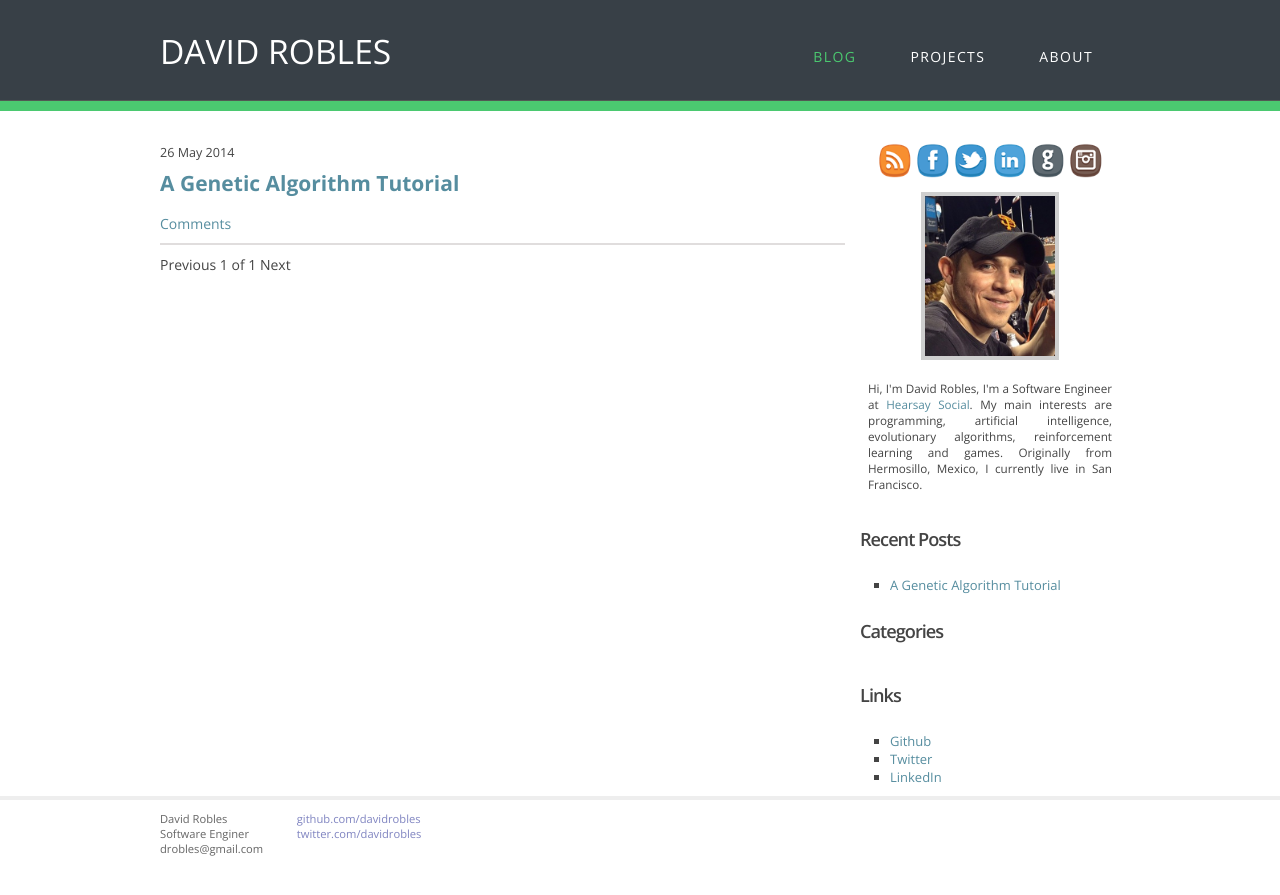
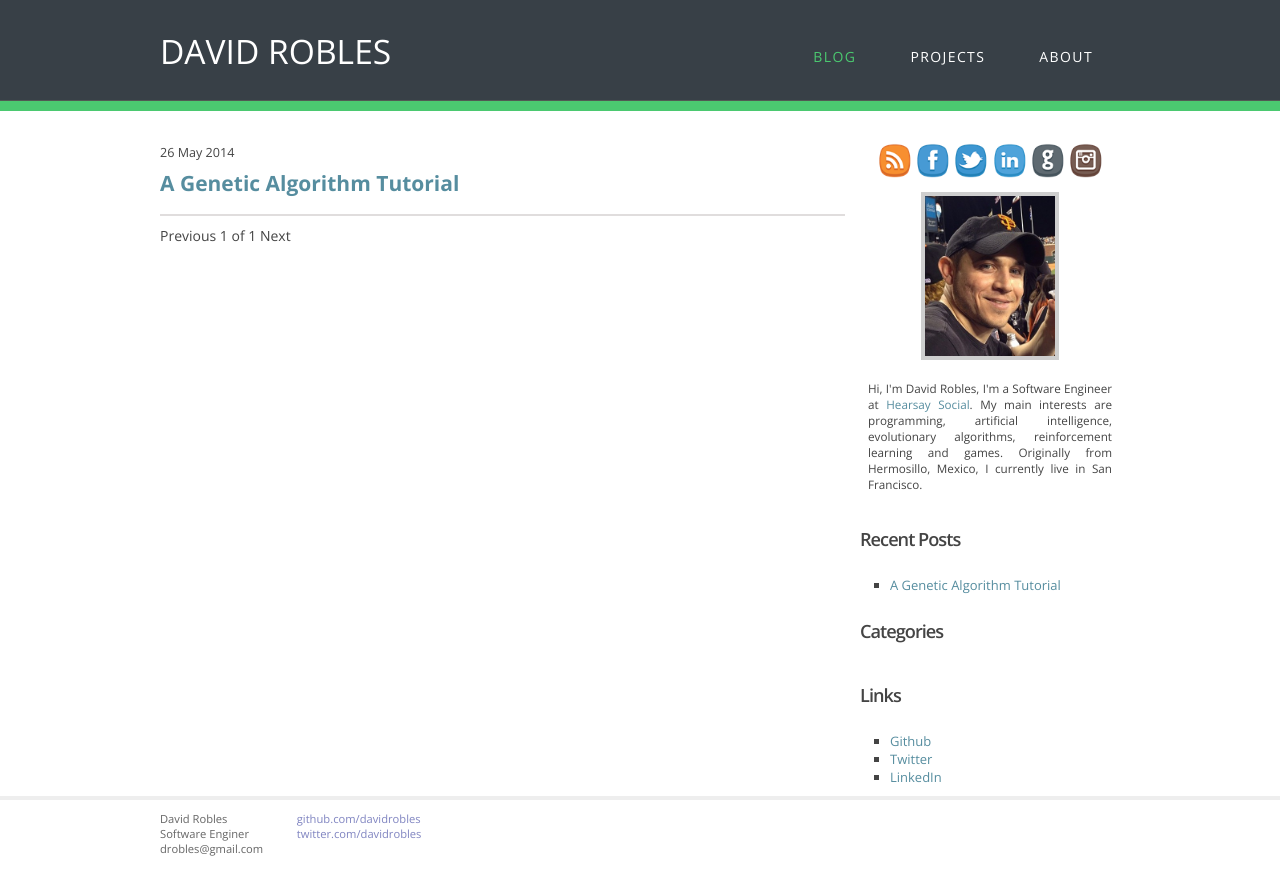
Before and after one commit to davidrobles/davidrobles.github.io, a Jekyll site: the page built from index.html, in a window 1280 px wide. Shown: the top 895 px of the page. Built offline with Jekyll 4.4.1, drawn with Linux system fonts in a browser that asks for light colours; Markdown is read by kramdown in place of the engine named in the settings; the list of posts is cut into pages by our own code.

Commit message:
Hide post comments link

```diff
--- a/index.html
+++ b/index.html
@@ -9,7 +9,7 @@ title:  Blog
         <p class="date">{{ post.date | date_to_string }}</p>
         <h2><a href="{{ post.url }}">{{ post.title }}</a></h2>
         {{ post.content }}
-        <a href="{{ site.url }}{{ post.url }}#disqus_thread">Comments</a>
+        <!-- <a href="{{ site.url }}{{ post.url }}#disqus_thread">Comments</a> -->
     </div>
     <hr style="margin: 10px 0;" />
 {% endfor %}
```
